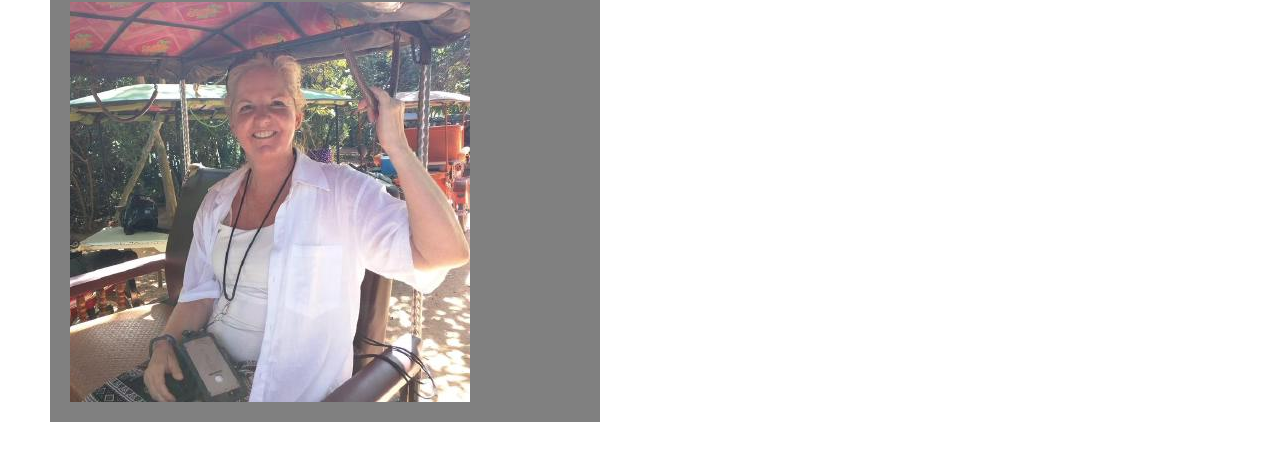
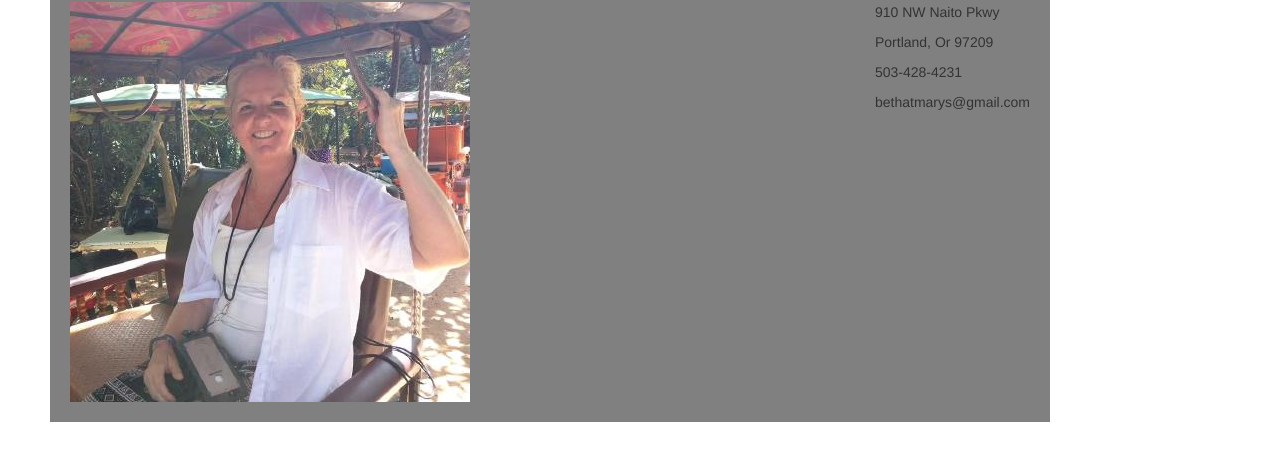
Before and after one commit to bethatmarys/Beth-Hansen-Portfolio, a plain HTML site: page index.html in a window 1280 px wide. Shown: the part 148-617 px from the top of the page. Drawn offline with Linux system fonts and the light colour scheme.

Commit message:
adjust sidebar and adjust box

```diff
--- a/css/styles.css
+++ b/css/styles.css
@@ -22,7 +22,7 @@
 }
 
 .boxed {
-  width: 550px;
+  width: 1000px;
   padding: 20px;
   margin: 50px 50px 50px 50px;
   background-color: grey;
--- a/index.html
+++ b/index.html
@@ -7,16 +7,18 @@
     <div class=boxed>
       <h1 class="strongest">Beth Hansen</h1>
       <img src="img/bethphoto.jpg" alt="A photo of Beth">
-    </div>
-  </div class="sidebar">
+      <div class="sidebar">
 
-        <p>910 NW Naito Pkwy</p>
-        <p>Portland, Or 97209</p>
-        <p>503-428-4231</p>
-        <p>bethatmarys@gmail.com</p>
+            <p>910 NW Naito Pkwy</p>
+            <p>Portland, Or 97209</p>
+            <p>503-428-4231</p>
+            <p>bethatmarys@gmail.com</p>
+
+
+
 
     </div>
-
+</div>
 
 
   </head>
```
